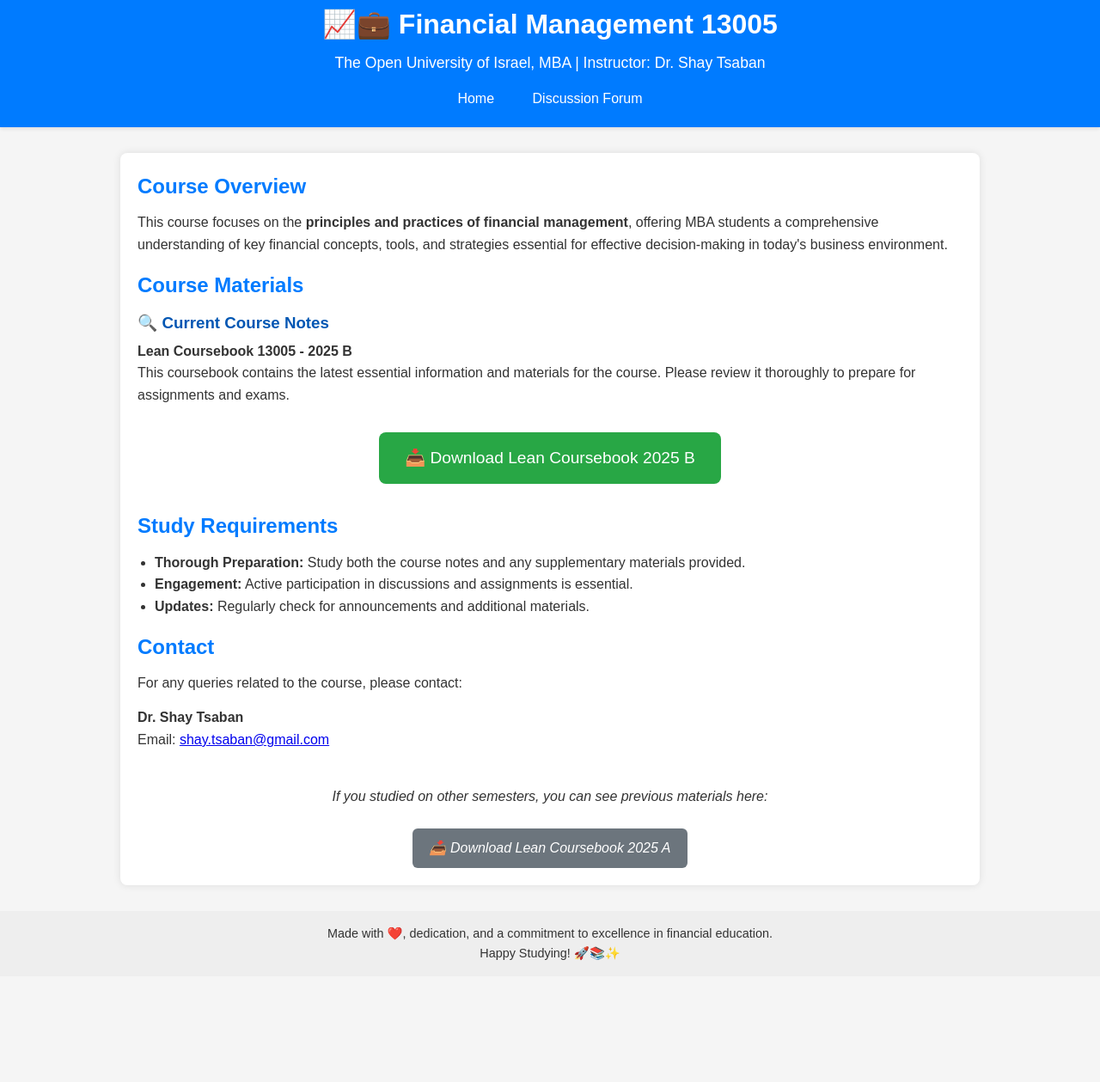
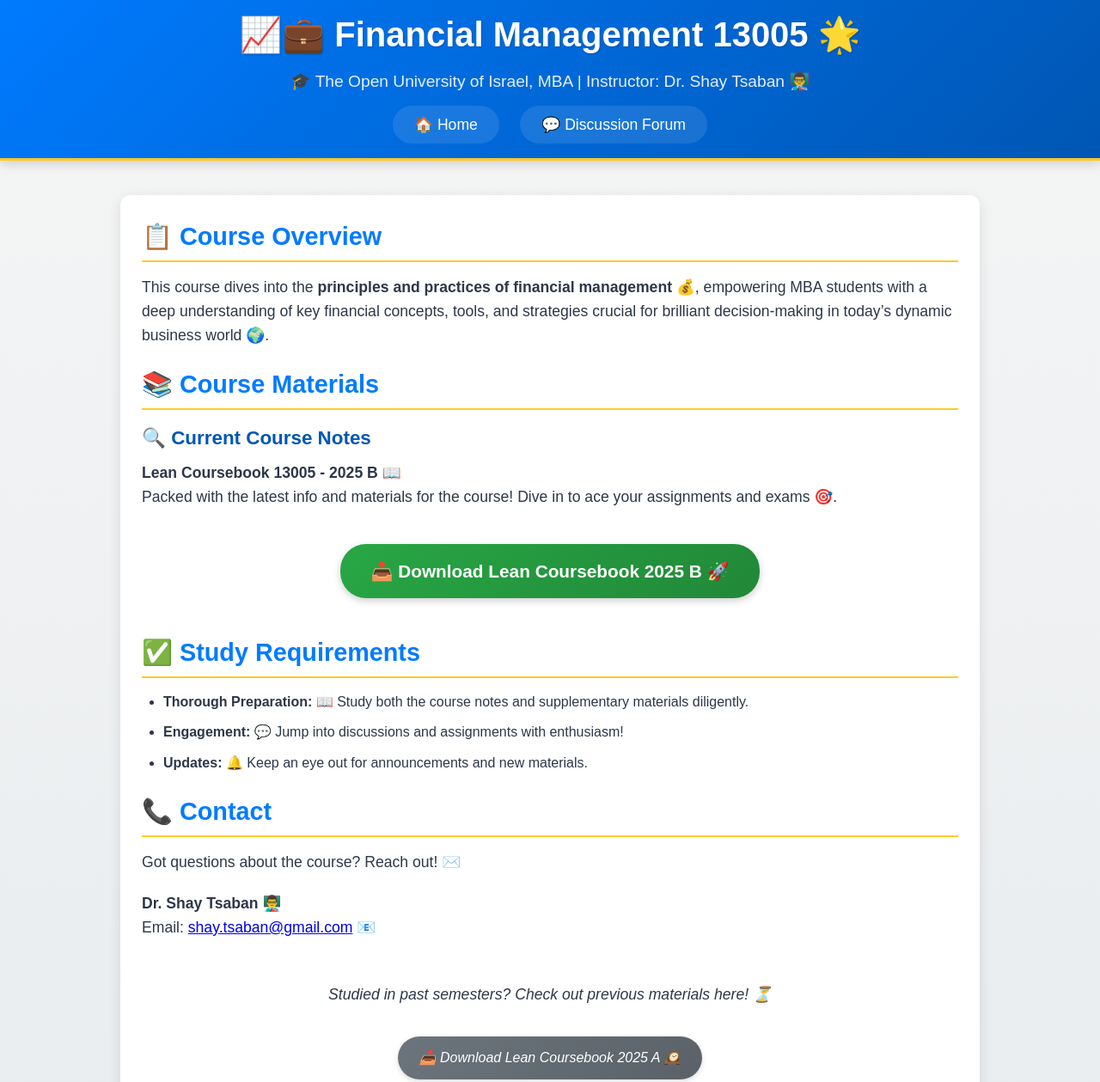
Before and after one commit to shaytsaban/13005, a website: page index.html in a window 1280 px wide. Shown: the part 17-1276 px from the top of the page at 86% size. Before the commit the page ends 1193 px from the top, so only its background shows below. Drawn offline with Linux system fonts and the light colour scheme.

Commit message:
Update index.html

```diff
--- a/index.html
+++ b/index.html
@@ -3,87 +3,88 @@
 <head>
   <meta charset="UTF-8" />
   <meta name="viewport" content="width=device-width, initial-scale=1.0" />
-  <title>Financial Management 13005 - The Open University of Israel, MBA</title>
+  <title>🌟 Financial Management 13005 - The Open University of Israel, MBA 🌟</title>
   <style>
     * { box-sizing: border-box; margin: 0; padding: 0; }
-    body { font-family: Arial, sans-serif; background-color: #f5f5f5; color: #333; line-height: 1.6; padding-bottom: 40px; }
-    header { background: #007bff; color: #fff; padding: 20px 0; text-align: center; box-shadow: 0 2px 4px rgba(0,0,0,0.1); }
-    header h1 { font-size: 2em; margin-bottom: 5px; }
-    header p { font-size: 1.1em; }
-    .nav-bar { margin-top: 15px; }
-    .nav-bar a { color: #fff; text-decoration: none; padding: 8px 20px; font-size: 1em; transition: background-color 0.3s ease; border-radius: 4px; }
-    .nav-bar a:hover { background-color: rgba(255, 255, 255, 0.2); }
-    .container { max-width: 1000px; margin: 30px auto; background: #fff; padding: 20px; border-radius: 8px; box-shadow: 0 0 10px rgba(0,0,0,0.1); }
-    h2 { color: #007bff; margin-bottom: 10px; }
-    h3 { color: #0056b3; margin-bottom: 5px; }
-    p { margin-bottom: 15px; }
-    ul { margin-left: 20px; margin-bottom: 15px; }
-    .button { display: inline-block; padding: 15px 30px; background-color: #28a745; color: #fff; text-decoration: none; font-size: 1.2em; border-radius: 8px; transition: background-color 0.3s ease; margin: 10px 0; }
-    .button:hover { background-color: #218838; }
-    .center { text-align: center; margin: 20px 0; }
-    footer { text-align: center; padding: 15px; background: #eee; font-size: 0.9em; margin-top: 30px; }
-    .previous-materials { text-align: center; margin-top: 40px; font-style: italic; }
-    .previous-materials a { display: inline-block; padding: 10px 20px; background-color: #6c757d; color: #fff; text-decoration: none; border-radius: 6px; margin-top: 10px; transition: background-color 0.3s ease; }
-    .previous-materials a:hover { background-color: #5a6268; }
+    body { font-family: 'Arial', sans-serif; background: linear-gradient(to bottom, #f5f5f5, #e8ecef); color: #2d3748; line-height: 1.6; padding-bottom: 50px; }
+    header { background: linear-gradient(135deg, #007bff, #0056b3); color: #fff; padding: 25px 0; text-align: center; box-shadow: 0 4px 12px rgba(0,0,0,0.15); border-bottom: 3px solid #ffca28; }
+    header h1 { font-size: 2.5em; margin-bottom: 8px; font-weight: bold; text-shadow: 1px 1px 2px rgba(0,0,0,0.2); }
+    header p { font-size: 1.2em; opacity: 0.9; }
+    .nav-bar { margin-top: 20px; }
+    .nav-bar a { color: #fff; text-decoration: none; padding: 12px 25px; font-size: 1.1em; background: rgba(255,255,255,0.1); border-radius: 25px; margin: 0 10px; transition: all 0.3s ease; }
+    .nav-bar a:hover { background: #ffca28; color: #0056b3; transform: scale(1.05); }
+    .container { max-width: 1000px; margin: 40px auto; background: #fff; padding: 25px; border-radius: 12px; box-shadow: 0 4px 15px rgba(0,0,0,0.1); }
+    h2 { color: #007bff; font-size: 1.8em; margin-bottom: 15px; border-bottom: 2px solid #ffca28; padding-bottom: 5px; }
+    h3 { color: #0056b3; font-size: 1.4em; margin-bottom: 8px; }
+    p { margin-bottom: 20px; font-size: 1.1em; }
+    ul { margin-left: 25px; margin-bottom: 20px; }
+    ul li { margin-bottom: 10px; }
+    .button { display: inline-block; padding: 15px 35px; background: linear-gradient(135deg, #28a745, #218838); color: #fff; text-decoration: none; font-size: 1.3em; font-weight: bold; border-radius: 30px; transition: all 0.3s ease; box-shadow: 0 3px 8px rgba(0,0,0,0.2); margin: 15px 0; }
+    .button:hover { background: linear-gradient(135deg, #218838, #1e7e34); transform: translateY(-2px); box-shadow: 0 5px 12px rgba(0,0,0,0.3); }
+    .center { text-align: center; margin: 25px 0; }
+    footer { text-align: center; padding: 20px; background: #edf2f7; font-size: 1em; margin-top: 40px; border-top: 2px solid #ffca28; }
+    .previous-materials { text-align: center; margin-top: 50px; font-style: italic; }
+    .previous-materials a { display: inline-block; padding: 12px 25px; background: linear-gradient(135deg, #6c757d, #5a6268); color: #fff; text-decoration: none; border-radius: 25px; margin-top: 15px; transition: all 0.3s ease; box-shadow: 0 2px 6px rgba(0,0,0,0.15); }
+    .previous-materials a:hover { background: linear-gradient(135deg, #5a6268, #4b545c); transform: translateY(-2px); box-shadow: 0 4px 10px rgba(0,0,0,0.25); }
   </style>
 </head>
 <body>
   <header>
-    <h1>📈💼 Financial Management 13005</h1>
-    <p>The Open University of Israel, MBA | Instructor: Dr. Shay Tsaban</p>
+    <h1>📈💼 Financial Management 13005 🌟</h1>
+    <p>🎓 The Open University of Israel, MBA | Instructor: Dr. Shay Tsaban 👨‍🏫</p>
     <div class="nav-bar">
-      <a href="./index.html">Home</a>
-      <a href="./forum.html">Discussion Forum</a>
+      <a href="./index.html">🏠 Home</a>
+      <a href="./forum.html">💬 Discussion Forum</a>
     </div>
   </header>
 
   <div class="container">
     <section>
-      <h2>Course Overview</h2>
+      <h2>📋 Course Overview</h2>
       <p>
-        This course focuses on the <strong>principles and practices of financial management</strong>, offering MBA students a comprehensive understanding of key financial concepts, tools, and strategies essential for effective decision-making in today's business environment.
+        This course dives into the <strong>principles and practices of financial management</strong> 💰, empowering MBA students with a deep understanding of key financial concepts, tools, and strategies crucial for brilliant decision-making in today’s dynamic business world 🌍.
       </p>
     </section>
     <section>
-      <h2>Course Materials</h2>
+      <h2>📚 Course Materials</h2>
       <h3>🔍 Current Course Notes</h3>
       <p>
-        <strong>Lean Coursebook 13005 - 2025 B</strong><br>
-        This coursebook contains the latest essential information and materials for the course. Please review it thoroughly to prepare for assignments and exams.
+        <strong>Lean Coursebook 13005 - 2025 B</strong> 📖<br>
+        Packed with the latest info and materials for the course! Dive in to ace your assignments and exams 🎯.
       </p>
       <div class="center">
         <a class="button" href="./Lean%20coursebook%2013005%20-%202025%20B.docx" target="_blank">
-          📥 Download Lean Coursebook 2025 B
+          📥 Download Lean Coursebook 2025 B 🚀
         </a>
       </div>
     </section>
     <section>
-      <h2>Study Requirements</h2>
+      <h2>✅ Study Requirements</h2>
       <ul>
-        <li><strong>Thorough Preparation:</strong> Study both the course notes and any supplementary materials provided.</li>
-        <li><strong>Engagement:</strong> Active participation in discussions and assignments is essential.</li>
-        <li><strong>Updates:</strong> Regularly check for announcements and additional materials.</li>
+        <li><strong>Thorough Preparation:</strong> 📖 Study both the course notes and supplementary materials diligently.</li>
+        <li><strong>Engagement:</strong> 💬 Jump into discussions and assignments with enthusiasm!</li>
+        <li><strong>Updates:</strong> 🔔 Keep an eye out for announcements and new materials.</li>
       </ul>
     </section>
     <section>
-      <h2>Contact</h2>
-      <p>For any queries related to the course, please contact:</p>
+      <h2>📞 Contact</h2>
+      <p>Got questions about the course? Reach out! ✉️</p>
       <p>
-        <strong>Dr. Shay Tsaban</strong><br>
-        Email: <a href="mailto:shay.tsaban@gmail.com">shay.tsaban@gmail.com</a>
+        <strong>Dr. Shay Tsaban</strong> 👨‍🏫<br>
+        Email: <a href="mailto:shay.tsaban@gmail.com">shay.tsaban@gmail.com</a> 📧
       </p>
     </section>
     <section class="previous-materials">
-      <p>If you studied on other semesters, you can see previous materials here:</p>
+      <p>Studied in past semesters? Check out previous materials here! ⏳</p>
       <a href="./Lean%20coursebook%2013005%20-%202025%20A.docx" target="_blank">
-        📥 Download Lean Coursebook 2025 A
+        📥 Download Lean Coursebook 2025 A 🕰️
       </a>
     </section>
   </div>
 
   <footer>
-    Made with ❤️, dedication, and a commitment to excellence in financial education.<br>
-    Happy Studying! 🚀📚✨
+    Crafted with ❤️, dedication, and a passion for stellar financial education! 🌟<br>
+    Happy Studying, Future Finance Wizards! 🚀📚✨
   </footer>
 </body>
 </html>
```
